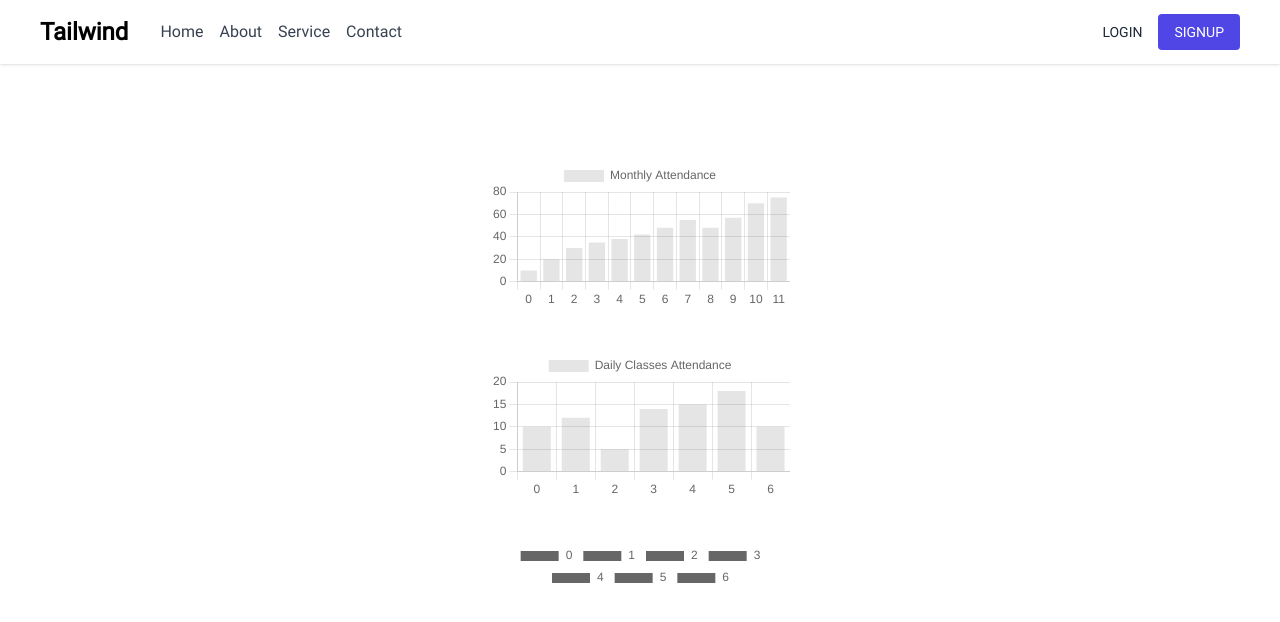
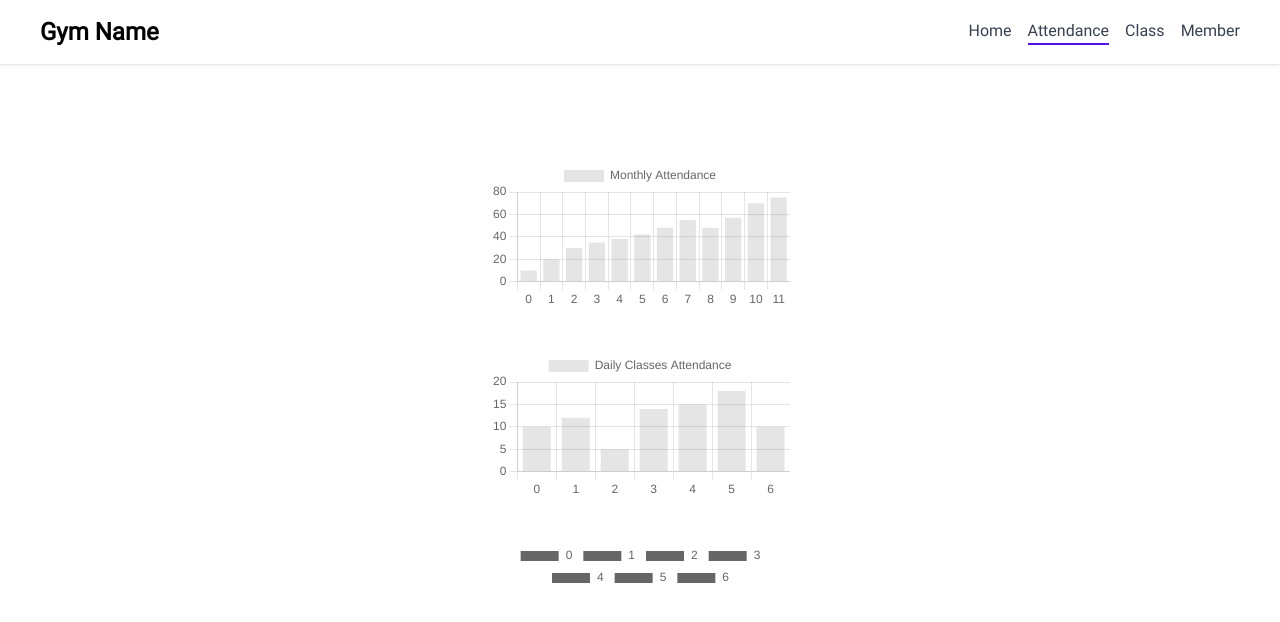
Before and after one commit to leongjs98/LibreGym, a Nuxt app: page /attendance in a window 1280 px wide. Shown: the top 622 px of the page. Built offline with nearby package versions, Linux system fonts and the light colour scheme.

Commit message:
Added basic navbar

```diff
--- a/layouts/default.vue
+++ b/layouts/default.vue
@@ -4,23 +4,65 @@
     <nav>
       <div class="">
         <div class="flex justify-between h-16 px-10 shadow items-center">
-          <div class="flex items-center space-x-8">
-            <h1 class="text-xl lg:text-2xl font-bold cursor-pointer">Tailwind</h1>
+          <div class="flex w-full justify-between items-center space-x-8">
+            <h1 class="text-xl lg:text-2xl font-bold cursor-pointer">Gym Name</h1>
             <div class="hidden md:flex justify-around space-x-4">
-              <a href="#" class="hover:text-indigo-600 text-gray-700">Home</a>
-              <a href="#" class="hover:text-indigo-600 text-gray-700">About</a>
-              <a href="#" class="hover:text-indigo-600 text-gray-700">Service</a>
-              <a href="#" class="hover:text-indigo-600 text-gray-700">Contact</a>
+              <NuxtLink href="/" class="hover:text-indigo-600 text-gray-700">Home</NuxtLink>
+              <NuxtLink href="/attendance" class="hover:text-indigo-600 text-gray-700">Attendance</NuxtLink>
+              <NuxtLink href="/class" class="hover:text-indigo-600 text-gray-700">Class</NuxtLink>
+              <NuxtLink href="/member" class="hover:text-indigo-600 text-gray-700">Member</NuxtLink>
+              <!-- <NuxtLink href="/settings" class="hover:text-indigo-600 text-gray-700"> -->
+              <!--   <Icon name="material-symbols:settings-outline" size="24px" /> -->
+              <!-- Settings -->
+              <!-- </NuxtLink> -->
+              <!-- <NuxtLink href="/profile" class="flex items-center gap-1 hover:text-indigo-600 text-gray-700"> -->
+              <!--   <Icon name="ic:baseline-person-outline" size="24px" /> -->
+              <!-- Profile -->
+              <!-- </NuxtLink> -->
             </div>
           </div>
-          <div class="flex space-x-4 items-center">
-            <a href="#" class="text-gray-800 text-sm">LOGIN</a>
-            <a href="#" class="bg-indigo-600 px-4 py-2 rounded text-white hover:bg-indigo-500 text-sm">SIGNUP</a>
+          <div class="md:hidden flex space-x-4 items-center">
+            <!-- <Icon name="icon-park:hamburger-button" color="black"/> -->
+            <!-- <Icon name="uil:github" color="black" /> -->
+            <button @click="showMobileMenu = !showMobileMenu">
+              <svg xmlns="http://www.w3.org/2000/svg" fill="none" viewbox="0 0 24 24" class="inline-block w-5 h-5 stroke-current"><path stroke-linecap="round" stroke-linejoin="round" stroke-width="2" d="M4 6h16M4 12h16M4 18h16"></path></svg>
+            </button>
+          <!--   <a href="#" class="text-gray-800 text-sm">LOGIN</a> -->
+          <!--   <a href="#" class="bg-indigo-600 px-4 py-2 rounded text-white hover:bg-indigo-500 text-sm">SIGNUP</a> -->
           </div>
         </div>
       </div>
+      <div v-show="showMobileMenu" class="fixed bg-gray-50 shadow w-full flex flex-col p-10 space-y-4">
+        <NuxtLink href="/attendance" class="hover:text-indigo-600 text-gray-700">Attendance</NuxtLink>
+        <NuxtLink href="/class" class="hover:text-indigo-600 text-gray-700">Class</NuxtLink>
+        <NuxtLink href="/member" class="hover:text-indigo-600 text-gray-700">Member</NuxtLink>
+      </div>
     </nav>
   </header>
+  <!-- <div class="relative"> -->
+  <!-- <label for="menu-toggle" class="block px-3 py-2 bg-gray-200 text-gray-700 cursor-pointer"> -->
+  <!--   Menu -->
+  <!-- </label> -->
+  <!-- <input type="checkbox" id="menu-toggle" class="hidden"> -->
+  <!-- <div class="menu-content hidden absolute bg-white shadow-md mt-2 py-2 w-48 right-0"> -->
+  <!--   <a href="#" class="block px-4 py-2 text-gray-800 hover:bg-gray-200">Home</a> -->
+  <!--   <a href="#" class="block px-4 py-2 text-gray-800 hover:bg-gray-200">About</a> -->
+  <!--   <a href="#" class="block px-4 py-2 text-gray-800 hover:bg-gray-200">Services</a> -->
+  <!--   <a href="#" class="block px-4 py-2 text-gray-800 hover:bg-gray-200">Contact</a> -->
+  <!-- </div> -->
+  <!-- </div> -->
     <slot />
   </div>
 </template>
+
+<script setup lang="ts">
+const showMobileMenu = ref(false)
+</script>
+
+<style>
+.router-link-active {
+  border-bottom-width: 2px;
+  border-color: rgb(79, 20, 229);
+  width: fit-content;
+}
+</style>
```
